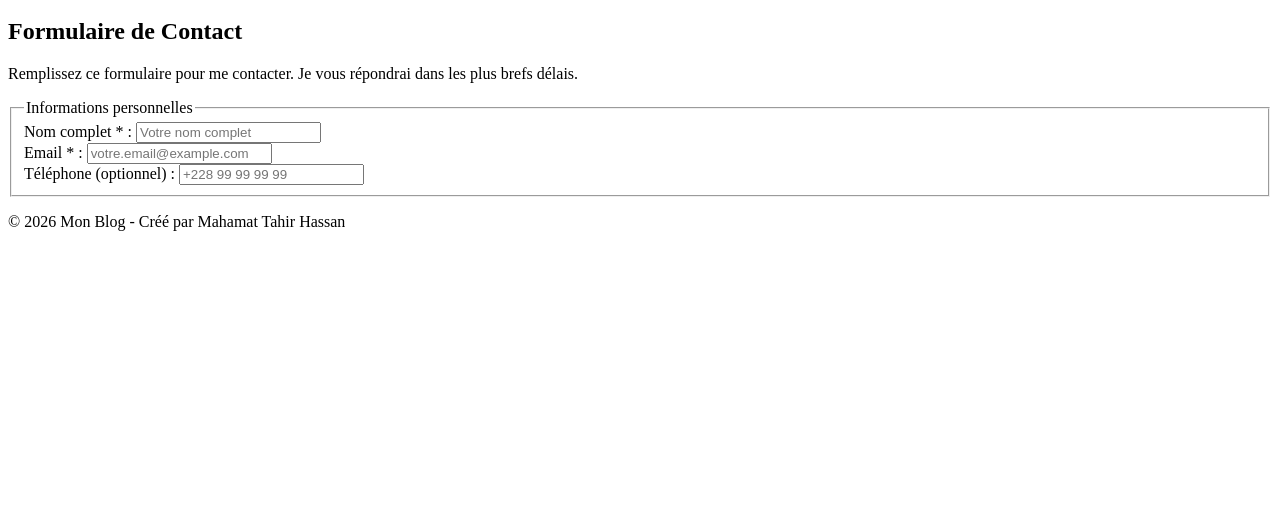
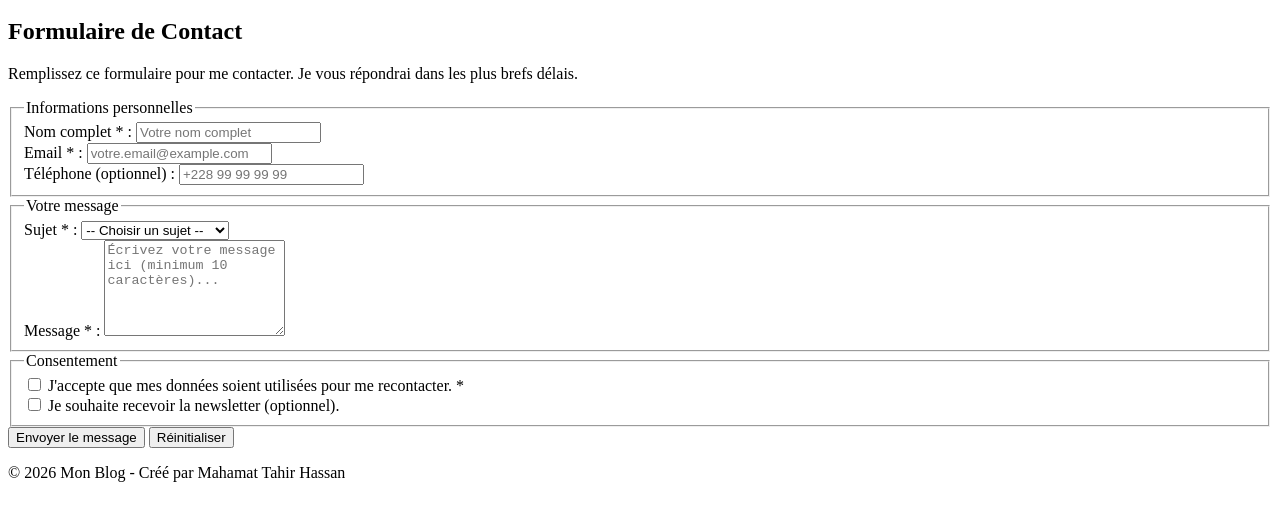
Before and after one commit to Mahamattahir66/ipnet-it130-mahamat-tahirhassan, a plain HTML site: page contact.html in a window 1280 px wide. Shown: the part 136-656 px from the top of the page. Drawn offline with Linux system fonts and the light colour scheme.

Commit message:
Ajout du formulaire complet

```diff
--- a/contact.html
+++ b/contact.html
@@ -54,7 +54,57 @@
         </div>
     </fieldset>
 
-    <!-- LA SUITE DU FORMULAIRE SERA AJOUTÉE ICI -->
+        <!-- Groupe 2 : Votre message -->
+    <fieldset>
+        <legend>Votre message</legend>
+
+        <!-- Champ Sujet -->
+        <div>
+            <label for="sujet">Sujet <span aria-hidden="true">*</span> :</label>
+            <select id="sujet" name="sujet" required>
+                <option value="">-- Choisir un sujet --</option>
+                <option value="question">Question sur le cours</option>
+                <option value="projet">Proposition de projet</option>
+                <option value="stage">Demande de stage</option>
+                <option value="partenariat">Partenariat</option>
+                <option value="autre">Autre</option>
+            </select>
+        </div>
+
+        <!-- Champ Message -->
+        <div>
+            <label for="message">Message <span aria-hidden="true">*</span> :</label>
+            <textarea id="message" name="message"
+                      rows="6"
+                      placeholder="Écrivez votre message ici (minimum 10 caractères)..."
+                      required minlength="10" maxlength="1000"></textarea>
+        </div>
+    </fieldset>
+
+       <!-- Groupe 3 : Consentement -->
+    <fieldset>
+        <legend>Consentement</legend>
+
+        <div>
+            <input type="checkbox" id="rgpd" name="rgpd" required>
+            <label for="rgpd">
+                J'accepte que mes données soient utilisées pour me recontacter. <span aria-hidden="true">*</span>
+            </label>
+        </div>
+
+        <div>
+            <input type="checkbox" id="newsletter" name="newsletter">
+            <label for="newsletter">
+                Je souhaite recevoir la newsletter (optionnel).
+            </label>
+        </div>
+    </fieldset>
+
+    <!-- Boutons -->
+    <div>
+        <button type="submit">Envoyer le message</button>
+        <button type="reset">Réinitialiser</button>
+    </div>
 
 </form>
         </section>
```
